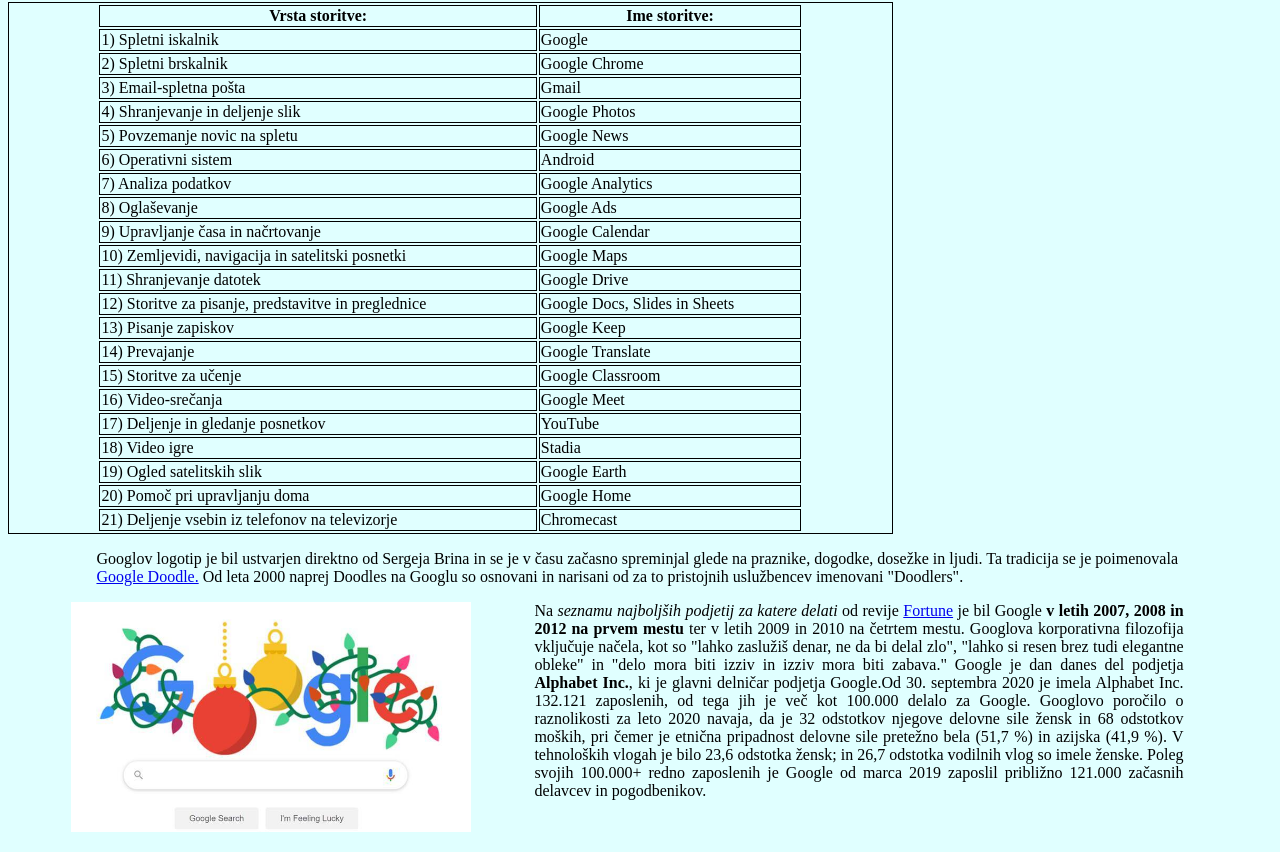
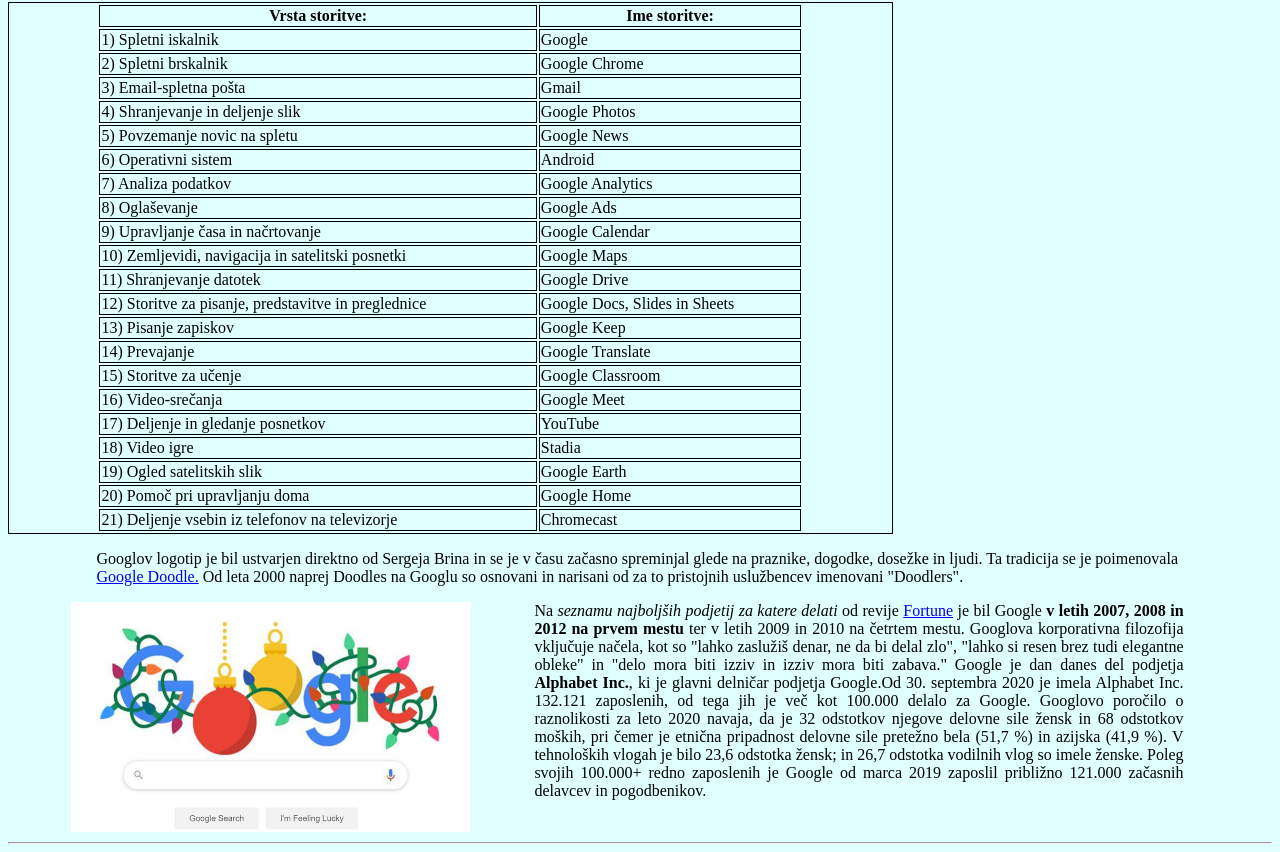
Before and after one commit to ErPiHTML/Seminarska_nal_Google, a plain HTML site: page index.html in a window 1280 px wide. Shown: the part 809-1661 px from the top of the page. Drawn offline with Linux system fonts and the light colour scheme.

Commit message:
Update index.html

```diff
--- a/index.html
+++ b/index.html
@@ -166,7 +166,8 @@ table, th, td {border: 1px solid black;}
  od tega jih je več kot 100.000 delalo za Google. Googlovo poročilo o raznolikosti za leto 2020 navaja, da je 32 odstotkov njegove delovne sile žensk
  in 68 odstotkov moških, pri čemer je etnična pripadnost delovne sile pretežno bela (51,7 %) in azijska (41,9 %).
  V tehnoloških vlogah je bilo 23,6 odstotka žensk; in 26,7 odstotka vodilnih vlog so imele ženske.
- Poleg svojih 100.000+ redno zaposlenih je Google od marca 2019 zaposlil približno 121.000 začasnih delavcev in pogodbenikov.</p>
+ Poleg svojih 100.000+ redno zaposlenih je Google od marca 2019 zaposlil približno 121.000 začasnih delavcev in pogodbenikov.</p><br>
+ <hr>
 
 </body>
 </html>
```
